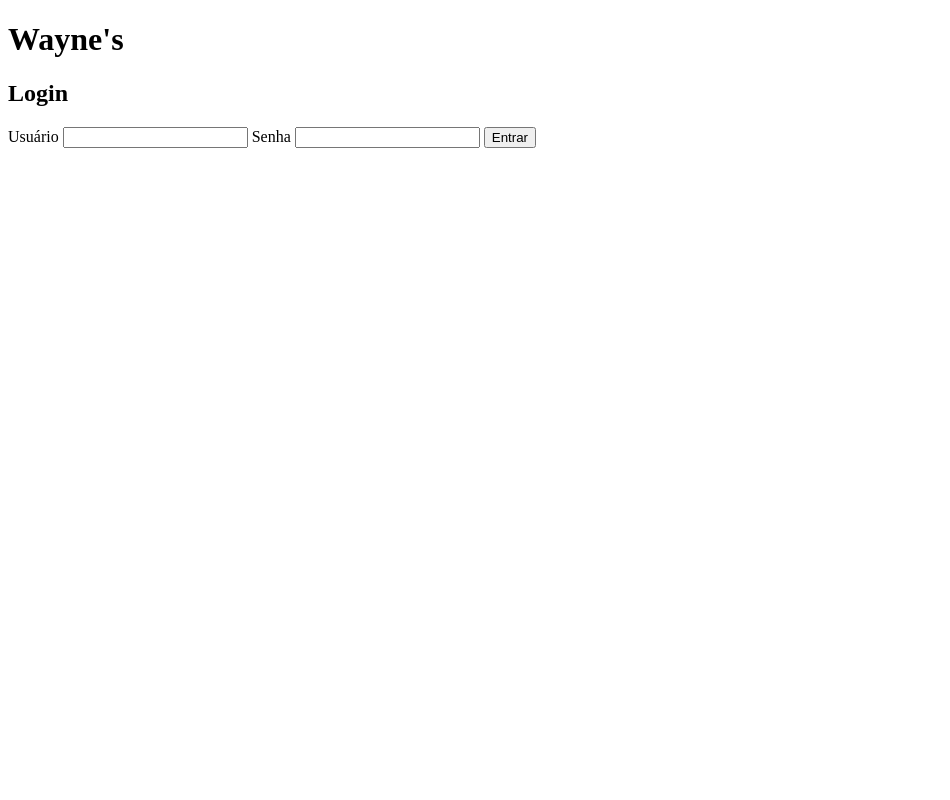
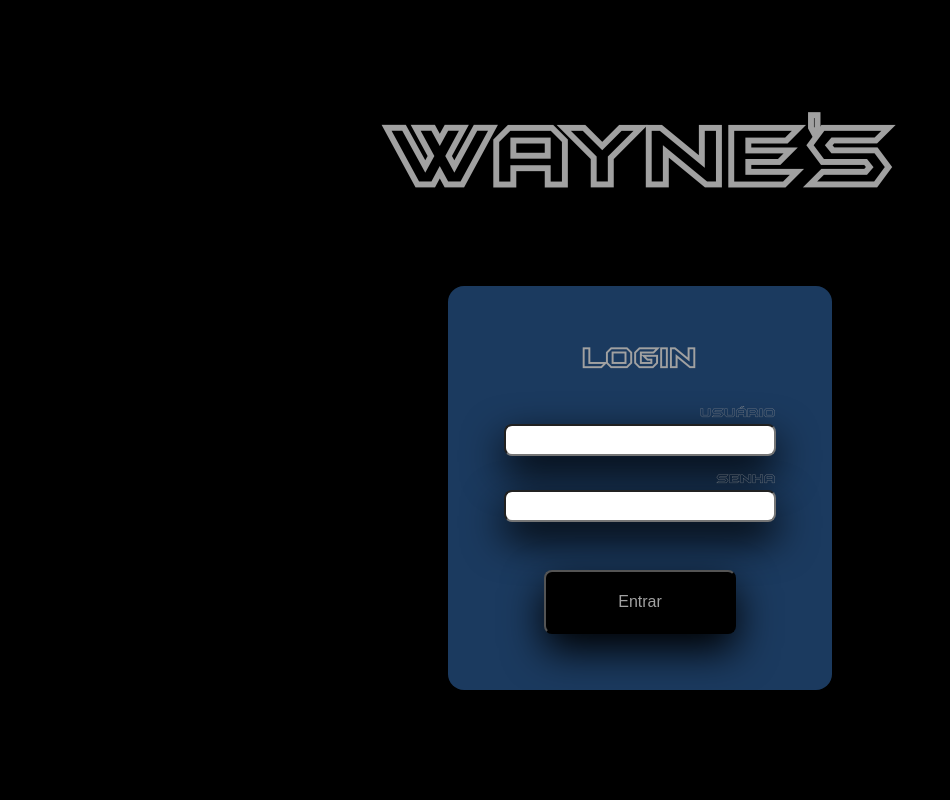
Before and after one commit to JanseyScofield/Wayne-s-System, a Flask app: page / in a window 1280 px wide. Shown: the whole page, without its empty margins (0-950 px from the left). Run offline with Flask 3, Linux system fonts and the light colour scheme.

Commit message:
Adicionando estilo na página de login

```diff
--- a/app/static/css/style.css
+++ b/app/static/css/style.css
@@ -0,0 +1,115 @@
+* {
+    margin: 0;
+    padding: 0;
+    box-sizing: border-box;
+}
+
+:root {
+    --preto-200: #121212;
+    --preto-900:#000000;
+    --cinza-100:#A1A1A1;
+    --cinza-900:#2A2A2A;
+    --cinza-800:#333333;
+    --azul-900: #1B3A5F;
+    --amarelo-100: #FFDD00;
+    --vermelho-800: #9B1C1C;
+}
+
+@font-face {
+    font-family: 'BatmanForever';
+    src: url('../../assets/fonts/batmfo__.ttf') format('truetype');
+}
+
+body {
+    font-family: 'BatmanForever', sans-serif;
+    background-color: var(--preto-900);
+    color: var(--cinza-100);
+    height: 100vh;
+    margin: 0;display: flex;
+    justify-content: center;
+    align-items: center;
+}
+
+main {
+    display: flex;
+    justify-content: center;
+    align-items: center;
+    flex-direction: column;
+    height: 100vh;
+    width: 100%;
+}
+
+.titulos-principais{
+    text-align: center;
+    font-size: 6rem;
+    margin-bottom: 5rem;
+}
+
+#secao-login {
+    background-color: var(--azul-900);
+    display: flex;
+    flex-direction: column;
+    padding: 3.5rem;
+    border-radius: 16px;
+    box-shadow: 0 16px 40px var(--preto-900);
+
+    width: 30%;
+    max-width: 75%;
+}
+
+#titulo-login{
+    text-align: center;
+    margin-bottom: 2rem;
+    font-size: 2rem;
+}
+
+#div-login {
+    display: flex;
+    align-items: center;
+    flex-direction: column;
+    gap: 1rem;
+}
+
+.campo {
+    display: flex;
+    flex-direction: column;
+    align-items: flex-start;
+    width: 100%;
+}
+
+.label-login {
+    font-size: 14px;
+    margin-bottom: 0.25rem;
+    text-align: right;
+    width: 100%;
+}
+
+input {
+    width: 100%;
+    border-radius: 8px;
+    box-shadow: 0 16px 40px var(--preto-900);
+    height: 2rem;
+    text-align: center;
+    font-size: 16px;
+}
+
+.botao {
+    margin-top: 1rem;
+    padding: 0.5rem 1rem;
+    border-radius: 8px;
+    background-color: var(--azul-900);
+    color: var(--cinza-100);
+    font-size: 16px;
+    cursor: pointer;
+}
+
+
+.botao{
+    margin-top: 2rem;
+    border-radius: 8px;
+    box-shadow: 0 16px 40px var(--preto-900);
+    height: 4rem;
+    width: 12rem;
+    color: var(--cinza-100);
+    background-color: var(--preto-900);
+}
--- a/app/templates/login.html
+++ b/app/templates/login.html
@@ -3,18 +3,23 @@
 <head>
     <meta charset="UTF-8">
     <meta name="viewport" content="width=device-width, initial-scale=1.0">
+    <link rel="stylesheet" href="../static/css/style.css">
     <title>Login</title>
 </head>
 <body>
     <main>
-        <h1>Wayne's</h1>
-        <section  id="secao-login">
-            <h2>Login</h2>
-            <div>
-                <label for="usuario">Usuário</label>
-                <input type="text" id="usuario" name="usuario">
-                <label for="senha">Senha</label>
-                <input type="text" id="senha" name="senha">
+        <h1 class="titulos-principais">Wayne's</h1>
+        <section id="secao-login">
+            <h2 id="titulo-login">Login</h2>
+            <div id="div-login">
+                <div class="campo">
+                    <label class = 'label-login' for="usuario">Usuário</label>
+                    <input type="text" id="usuario" name="usuario">
+                </div>
+                <div class="campo">
+                    <label class = 'label-login' for="senha">Senha</label>
+                    <input type="password" id="senha" name="senha">
+                </div>
                 <button class='botao' type="submit">Entrar</button>
             </div>
         </section>
```
Also changed, not shown: app/assets/fonts/batmfa__.ttf (added), app/assets/fonts/batmfo__.ttf (added), 2 other files.
